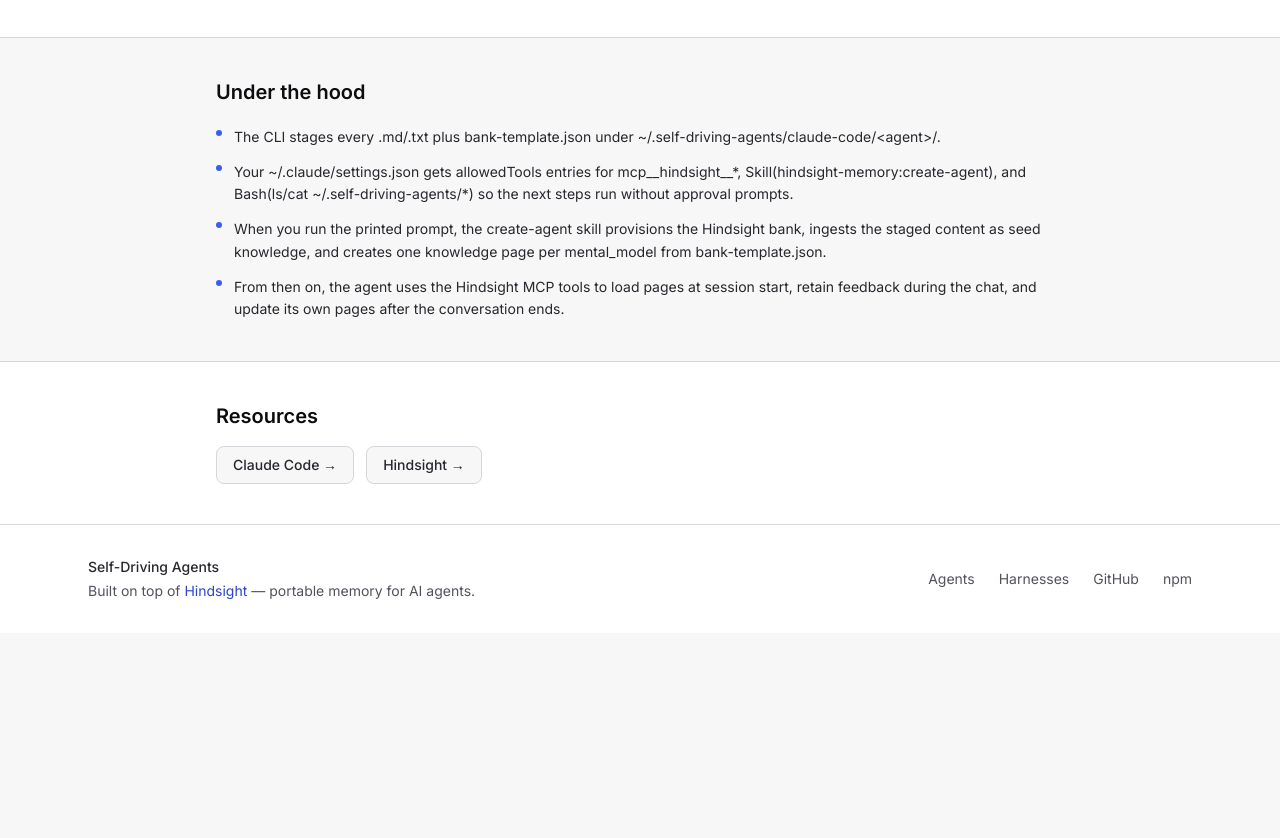
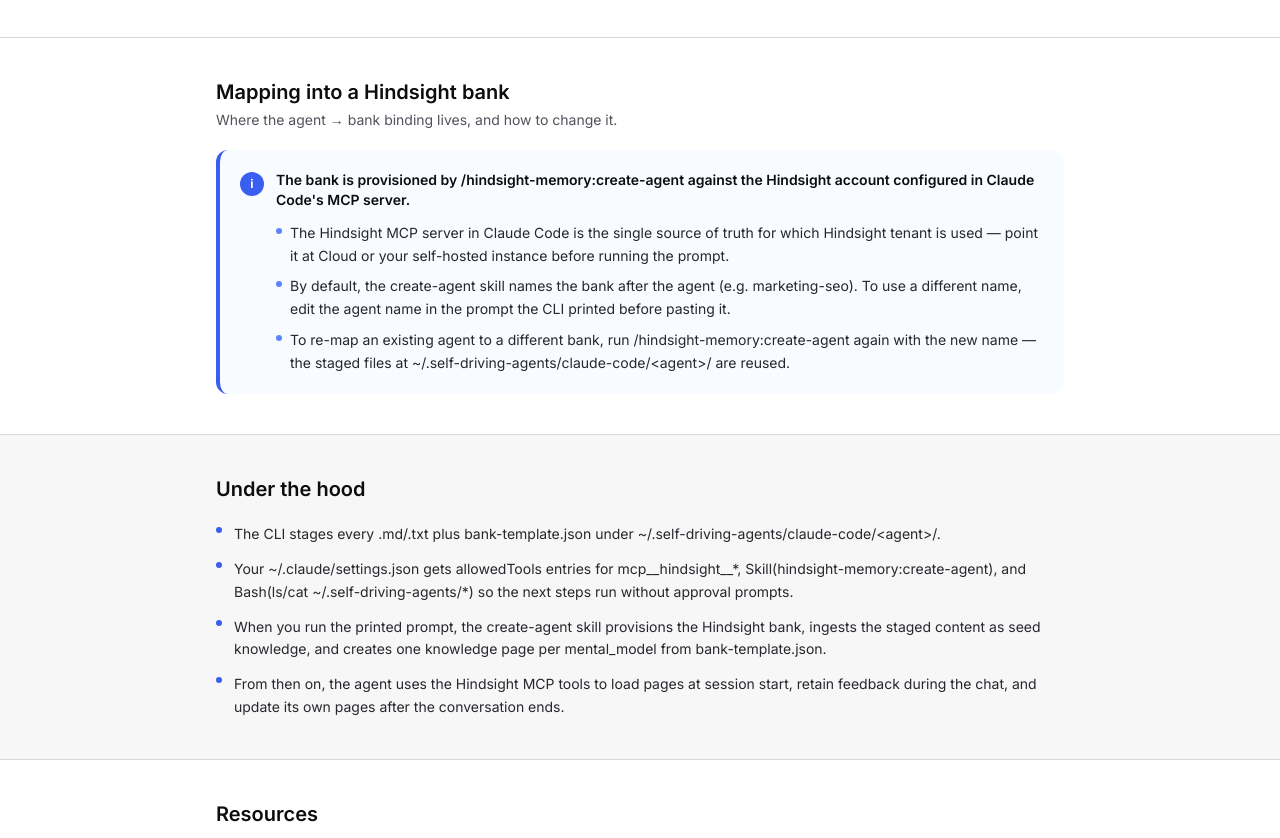
Before and after one commit to vectorize-io/self-driving-agents, an Astro site in the folder website/: page /self-driving-agents/harnesses/claude-code in a window 1280 px wide. Shown: the part 1086-1924 px from the top of the page. Before the commit the page ends 1719 px from the top, so only its background shows below. Built offline with nearby package versions, Linux system fonts and the light colour scheme; Astro itself is replaced by a stand-in of ours.

Commit message:
docs: add Hindsight bank mapping note to each harness page
Each harness binds an agent to a Hindsight bank differently — explain
where the binding lives and how to change it:
- claude-code: provisioned by /hindsight-memory:create-agent against
  the MCP-configured tenant
- claude: API URL, token, and bank ID baked into the skill zip
- openclaw: workspace = bank, configured in the hindsight-openclaw
  plugin (dynamic mode by default, optional fixed bankId)
- nemoclaw: <bankIdPrefix>-<workspace>, written by the
  hindsight-nemoclaw setup wizard per sandbox

```diff
--- a/website/src/lib/harnesses.ts
+++ b/website/src/lib/harnesses.ts
@@ -11,6 +11,11 @@
   steps: { title: string; body: string; code?: string }[];
   /** how it works under the hood */
   howItWorks: string[];
+  /** how the agent is bound to a Hindsight bank in this harness */
+  bankMapping: {
+    summary: string;
+    details: string[];
+  };
   /** external links */
   links: { label: string; href: string }[];
   color: string;
@@ -56,6 +61,15 @@
       'When you run the printed prompt, the create-agent skill provisions the Hindsight bank, ingests the staged content as seed knowledge, and creates one knowledge page per mental_model from bank-template.json.',
       'From then on, the agent uses the Hindsight MCP tools to load pages at session start, retain feedback during the chat, and update its own pages after the conversation ends.',
     ],
+    bankMapping: {
+      summary:
+        'The bank is provisioned by /hindsight-memory:create-agent against the Hindsight account configured in Claude Code\'s MCP server.',
+      details: [
+        'The Hindsight MCP server in Claude Code is the single source of truth for which Hindsight tenant is used — point it at Cloud or your self-hosted instance before running the prompt.',
+        'By default, the create-agent skill names the bank after the agent (e.g. marketing-seo). To use a different name, edit the agent name in the prompt the CLI printed before pasting it.',
+        'To re-map an existing agent to a different bank, run /hindsight-memory:create-agent again with the new name — the staged files at ~/.self-driving-agents/claude-code/<agent>/ are reused.',
+      ],
+    },
     links: [
       { label: 'Claude Code', href: 'https://docs.anthropic.com/en/docs/claude-code' },
       { label: 'Hindsight', href: 'https://github.com/vectorize-io/hindsight' },
@@ -98,6 +112,16 @@
       'A skill zip is generated with the bank ID and API token baked in — no external dependencies.',
       'When you invoke the skill, Claude loads the latest knowledge pages, retains feedback during the conversation, and updates pages after the session.',
     ],
+    bankMapping: {
+      summary:
+        'The Hindsight API URL, API token, and bank ID are baked into the generated skill zip at install time. The CLI prompts for all three.',
+      details: [
+        'During install you pick Cloud (api.hindsight.vectorize.io) or self-hosted, paste an API token, and choose a Bank ID — defaulted to the agent name (e.g. marketing-seo).',
+        'Those values are written into the skill\'s SKILL.md and called via curl from the skill at runtime. There is no in-Claude config — re-binding requires regenerating and re-uploading the zip.',
+        'To re-map the agent to a different bank: re-run npx @vectorize-io/self-driving-agents install ... --harness claude with a new Bank ID, then upload the new zip via Customize → Skills.',
+        'Self-hosted Hindsight must be publicly reachable from Claude\'s servers — localhost URLs are rejected at install time.',
+      ],
+    },
     links: [
       { label: 'Claude.ai', href: 'https://claude.ai' },
       { label: 'Claude Skills docs', href: 'https://support.anthropic.com/' },
@@ -136,6 +160,16 @@
       'Knowledge pages from bank-template.json are exposed to the agent as tools — load_knowledge, retain_message, manage_pages.',
       'The seed .md files are ingested as initial facts so the agent ships with prior knowledge instead of starting blank.',
     ],
+    bankMapping: {
+      summary:
+        'The hindsight-openclaw plugin holds the Hindsight connection. By default each OpenClaw workspace maps 1:1 to a Hindsight bank named after the workspace.',
+      details: [
+        'Connection lives under plugins.entries["hindsight-openclaw"].config in your OpenClaw config — fields hindsightApiUrl, hindsightApiToken, and bank-resolution settings.',
+        'In dynamic mode (default), bank ID = workspace name, optionally with bankIdPrefix. Set dynamicBankId: false plus bankId: <fixed> to share one bank across multiple workspaces.',
+        'The first --harness openclaw install runs the plugin\'s setup wizard (npx --yes --package @vectorize-io/hindsight-openclaw hindsight-openclaw-setup); subsequent installs reuse the same connection and just add a new workspace.',
+        'To re-map: edit the plugin config and restart the gateway, or re-run hindsight-openclaw-setup to update the wizard answers.',
+      ],
+    },
     links: [
       { label: 'OpenClaw', href: 'https://github.com/openclaw/openclaw' },
       {
@@ -178,6 +212,16 @@
       'Seed knowledge from the agent directory is ingested before the first conversation.',
       'Knowledge pages are kept up to date by Hindsight as the agent runs.',
     ],
+    bankMapping: {
+      summary:
+        'The hindsight-nemoclaw plugin holds the Hindsight connection per sandbox. Bank IDs are namespaced with a configurable prefix (default: "nemoclaw").',
+      details: [
+        'The setup wizard (npx --yes --package @vectorize-io/hindsight-nemoclaw hindsight-nemoclaw setup --sandbox <name>) writes hindsightApiUrl and hindsightApiToken into the sandbox\'s plugin config. Run it once per sandbox.',
+        'Bank ID resolves as <bankIdPrefix>-<workspace>; default prefix is "nemoclaw" so a workspace called marketing-seo lands in bank nemoclaw-marketing-seo. Override bankIdPrefix in plugin config to group sandboxes.',
+        'Subsequent installs into the same sandbox reuse the existing connection without re-prompting.',
+        'To re-map: edit plugin config (or re-run the setup wizard) and restart the NemoClaw gateway.',
+      ],
+    },
     links: [
       { label: 'NVIDIA NeMo Agent', href: 'https://github.com/NVIDIA/NeMo-Agent' },
     ],
--- a/website/src/pages/harnesses/[slug].astro
+++ b/website/src/pages/harnesses/[slug].astro
@@ -79,6 +79,43 @@
     </div>
   </section>
 
+  <!-- Bank mapping -->
+  <section class="border-b border-ink-200 bg-white">
+    <div class="mx-auto max-w-4xl px-6 py-10">
+      <h2 class="text-xl font-semibold text-ink-900">Mapping into a Hindsight bank</h2>
+      <p class="mt-1 text-sm text-ink-500">
+        Where the agent → bank binding lives, and how to change it.
+      </p>
+
+      <div
+        class="mt-5 rounded-xl border-l-4 border-accent-500 bg-accent-50/40 p-5"
+        role="note"
+      >
+        <div class="flex items-start gap-3">
+          <span
+            class="mt-0.5 inline-flex h-6 w-6 shrink-0 items-center justify-center rounded-full bg-accent-500 text-xs font-bold text-white"
+            aria-hidden="true"
+          >
+            i
+          </span>
+          <div class="min-w-0 flex-1">
+            <p class="text-sm font-semibold text-ink-900">
+              {harness.bankMapping.summary}
+            </p>
+            <ul class="mt-3 space-y-2 text-sm leading-relaxed text-ink-700">
+              {harness.bankMapping.details.map((line) => (
+                <li class="flex gap-2">
+                  <span class="mt-1.5 inline-block h-1.5 w-1.5 shrink-0 rounded-full bg-accent-400" />
+                  <span>{line}</span>
+                </li>
+              ))}
+            </ul>
+          </div>
+        </div>
+      </div>
+    </div>
+  </section>
+
   <!-- How it works -->
   <section class="border-b border-ink-200 bg-ink-50">
     <div class="mx-auto max-w-4xl px-6 py-10">
```
